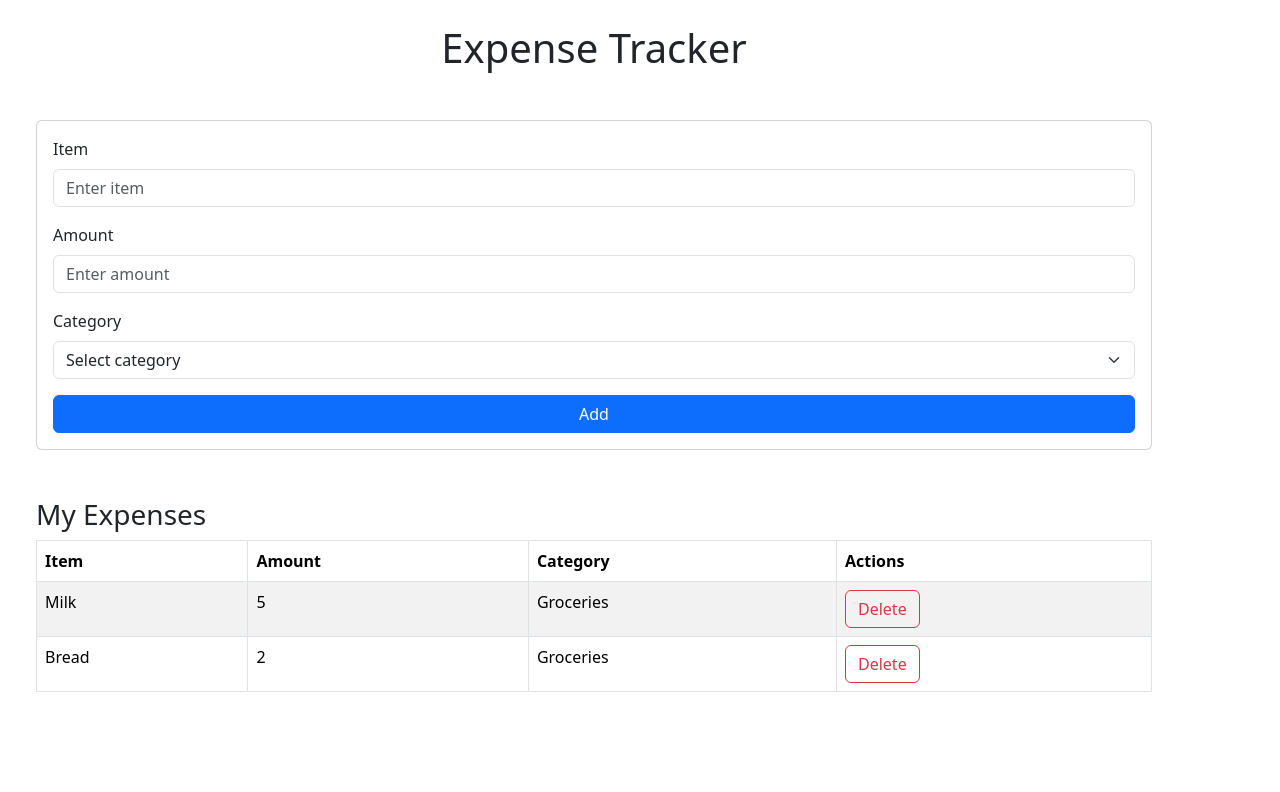
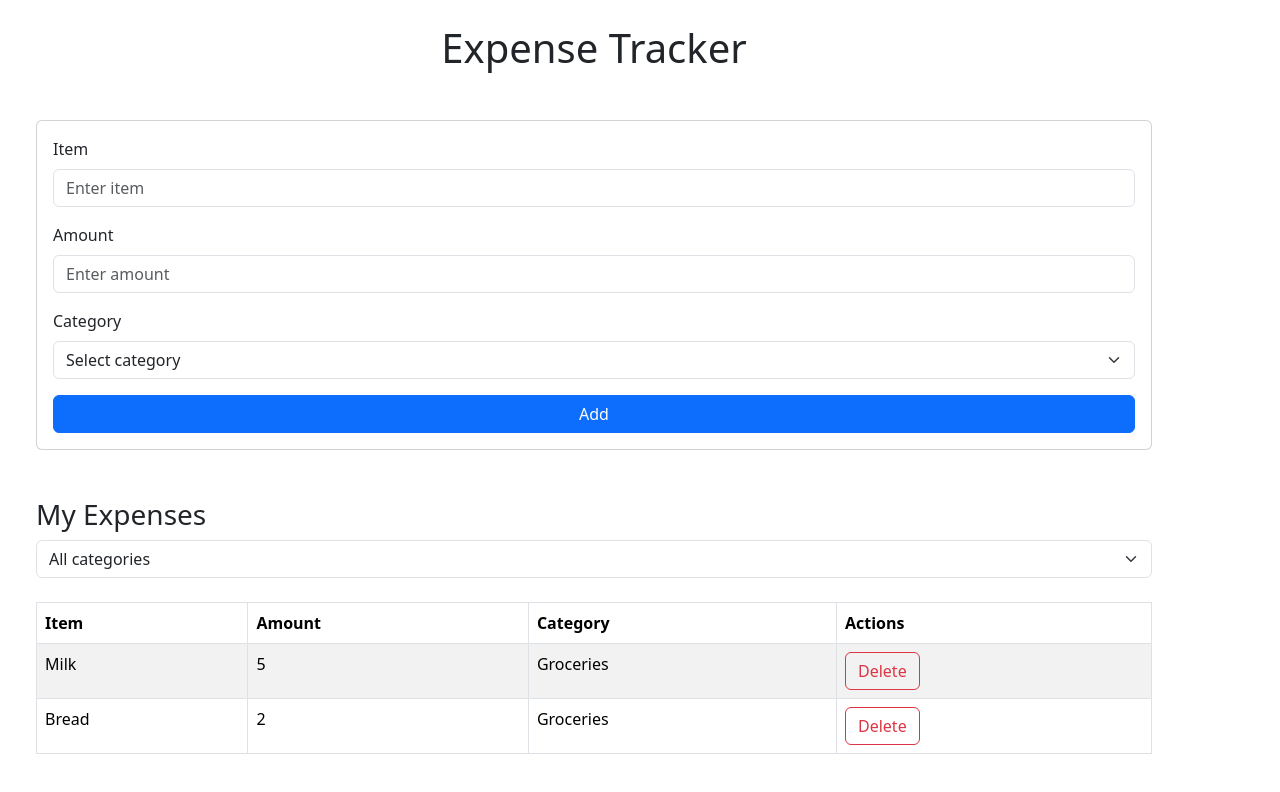
Before and after one commit to ammarshah/expense_tracker, a React (Vite) app: page / in a window 1280 px wide. Shown: the top 792 px of the page. Built offline with nearby package versions, Linux system fonts and the light colour scheme.

Commit message:
Adds static ExpenseFilter component

```diff
--- a/src/App.tsx
+++ b/src/App.tsx
@@ -2,18 +2,23 @@ import Container from "react-bootstrap/Container";
 import ExpenseForm from "./Expense/Form";
 import Card from "react-bootstrap/Card";
 import ExpenseList from "./Expense/List";
+import ExpenseFilter from "./Expense/Filter";
 
 function App() {
+  const categories = ["Groceries", "Utilities", "Entertainment"];
+
   return (
     <Container className="m-4">
       <h1 className="text-center mb-5">Expense Tracker</h1>
       <Card>
         <Card.Body>
-          <ExpenseForm />
+          <ExpenseForm categories={categories} />
         </Card.Body>
       </Card>
       <div className="mt-5">
         <h3>My Expenses</h3>
+        <ExpenseFilter categories={categories} />
+        <br />
         <ExpenseList />
       </div>
     </Container>
--- /dev/null
+++ b/src/Expense/Filter.tsx
@@ -0,0 +1,20 @@
+import Form from "react-bootstrap/Form";
+
+interface Props {
+  categories: string[];
+}
+
+function ExpenseFilter({ categories }: Props) {
+  return (
+    <Form.Select aria-label="Category">
+      <option>All categories</option>
+      {categories.map((category) => (
+        <option key={category} value={category}>
+          {category}
+        </option>
+      ))}
+    </Form.Select>
+  );
+}
+
+export default ExpenseFilter;
--- a/src/Expense/Form.tsx
+++ b/src/Expense/Form.tsx
@@ -1,9 +1,11 @@
 import Form from "react-bootstrap/Form";
 import Button from "react-bootstrap/Button";
 
-function ExpenseForm() {
-  const categories = ["Groceries", "Utilities", "Entertainment"];
+interface Props {
+  categories: string[];
+}
 
+function ExpenseForm({ categories }: Props) {
   return (
     <Form>
       <Form.Group className="mb-3" controlId="item">
```
